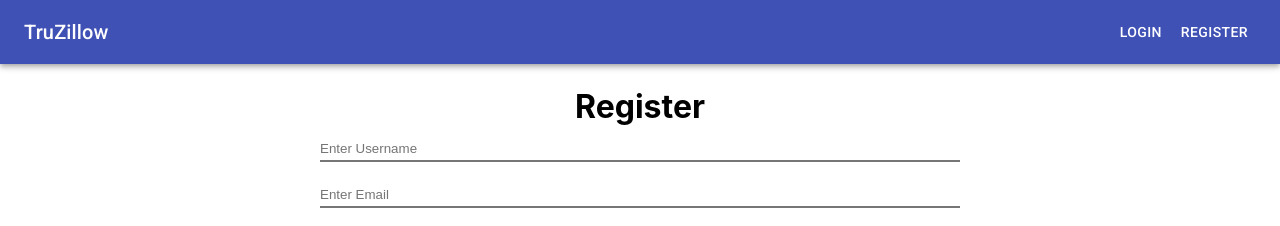
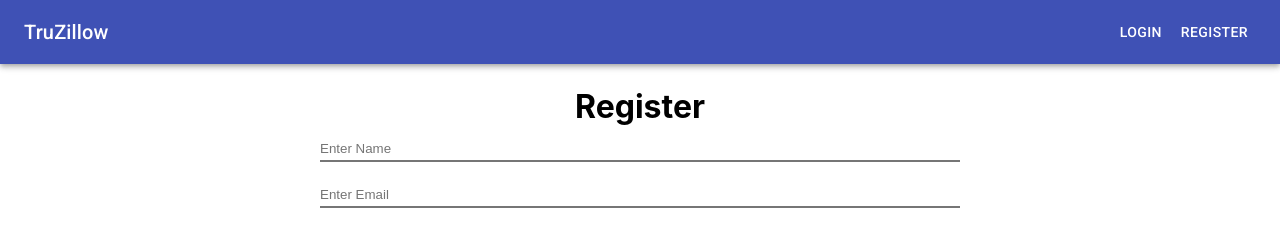
Before and after one commit to spaik11/realestate-fullstack, a React (Create React App) app in the folder client/: page /register in a window 1280 px wide. Shown: the top 226 px of the page. Built offline with nearby package versions, Linux system fonts and the light colour scheme.

Commit message:
fixed errors back to original state in register

```diff
--- a/client/src/components/Header/Header.js
+++ b/client/src/components/Header/Header.js
@@ -87,7 +87,7 @@ export default function Header(props) {
                       aria-haspopup="true"
                       onClick={handleClick}
                       style={{ color: "white", textDecoration: "none" }}>
-                      {`Hello, ${user.username.toUpperCase()}`}
+                      {`Welcome, ${user.name.toUpperCase()}`}
                     </Button>
                     <Menu
                       id="simple-menu"
--- a/client/src/components/Register/Register.js
+++ b/client/src/components/Register/Register.js
@@ -4,15 +4,15 @@ import "react-toastify/dist/ReactToastify.css";
 import InputGroup from "../shared/InputGroup";
 import ButtonGroup from "../shared/ButtonGroup";
 import validator from "validator";
-import { createUser, loginUser } from "../../lib/Helpers/AuthHelpers";
+import { createUser } from "../../lib/Helpers/AuthHelpers";
 import { Consumer } from "../Context/UserContext";
 import "./Register.css";
 
 export default function Register(props) {
   const [formSetting, setFormSetting] = useState({
-    username: {
-      name: "username",
-      placeholder: "Enter Username",
+    name: {
+      name: "name",
+      placeholder: "Enter Name",
       value: "",
       error: { message: "", noError: null },
     },
@@ -30,7 +30,7 @@ export default function Register(props) {
     },
   });
   const [validate, setValidate] = useState({
-    usernameError: {
+    nameError: {
       noError: true,
       message: "",
     },
@@ -47,20 +47,20 @@ export default function Register(props) {
 
   const checkInputValidation = (errorState, inputName, inputValue) => {
     switch (inputName) {
-      case "username":
-        let usernameValidator = validator.matches(
+      case "name":
+        let nameValidator = validator.matches(
           inputValue,
           /^[a-zA-Z0-9]{1,20}$/
         );
 
-        if (!usernameValidator) {
-          errorState.usernameError.message =
+        if (!nameValidator) {
+          errorState.nameError.message =
             "Cannot contain special characters and max length of 20 characters";
-          errorState.usernameError.noError = true;
+          errorState.nameError.noError = true;
           return errorState;
         } else {
-          errorState.usernameError.message = "";
-          errorState.usernameError.noError = false;
+          errorState.nameError.message = "";
+          errorState.nameError.noError = false;
           return errorState;
         }
 
@@ -112,7 +112,7 @@ export default function Register(props) {
       e.target.value
     );
 
-    inputForm["username"].error = isValidatedCheck.usernameError;
+    inputForm["name"].error = isValidatedCheck.nameError;
     inputForm["email"].error = isValidatedCheck.emailError;
     inputForm["password"].error = isValidatedCheck.passwordError;
 
@@ -132,33 +132,27 @@ export default function Register(props) {
     }
   };
 
-  const handleSubmit = async (e, dispatch) => {
+  const handleSubmit = async (e) => {
     e.preventDefault();
 
-    const { username, email, password } = formSetting;
+    const { name, email, password } = formSetting;
+    let randomCreditScore = Math.floor(Math.random() * (850 - 300 + 1) + 300);
 
     try {
       await createUser({
-        username: username.value,
+        name: name.value,
         email: email.value,
         password: password.value,
+        profile: {
+          creditScore: randomCreditScore,
+        },
       });
 
       let inputForm = {
         ...formSetting,
       };
 
-      let success = await loginUser({
-        email: email.value,
-        password: password.value,
-      });
-
-      dispatch({
-        type: "SUCCESS_SIGNED_IN",
-        payload: success.user,
-      });
-
-      inputForm["username"].value = "";
+      inputForm["name"].value = "";
       inputForm["email"].value = "";
       inputForm["password"].value = "";
 
@@ -166,7 +160,15 @@ export default function Register(props) {
         ...formSetting,
       });
 
-      props.history.push("/user-profile");
+      toast.success(`Congrats, Your Credit Score is ${randomCreditScore}`, {
+        position: "top-center",
+        autoClose: 5000,
+        hideProgressBar: false,
+        closeOnClick: true,
+        pauseOnHover: true,
+        draggable: true,
+        progress: undefined,
+      });
     } catch (err) {
       toast.error(err.message, {
         position: "top-center",
--- a/client/src/components/UserProfile/UserProfile.js
+++ b/client/src/components/UserProfile/UserProfile.js
@@ -120,7 +120,6 @@ export default function UserProfile() {
         profile: {
           address: address.value,
           phoneNumber: phoneNumber.value,
-          creditScore: Math.floor(Math.random() * (850 - 300 + 1) + 300),
         },
       });
 
@@ -195,8 +194,6 @@ export default function UserProfile() {
       <h1>Update Profile</h1>
       <form className="form" onSubmit={(e) => handleSubmit(e)}>
         {renderInput}
-        <input type="checkbox" id="credit" name="creditScore" value="" />
-        <label>I agree to the terms of service of a credit check</label>
         <br />
         <ButtonGroup
           buttonStyle="form-button"
--- a/client/src/components/shared/InputGroup.js
+++ b/client/src/components/shared/InputGroup.js
@@ -14,11 +14,14 @@ export default function InputGroup({
       <input
         type={type}
         name={name}
-        className={classnames("form-style")}
+        className={classnames("form-style", {
+          isvalid: error.noError === false ? true : false,
+        })}
         value={value}
         onChange={onChange}
         placeholder={placeholder}
       />
+      {error.noError && <div className="invalid-message">{error.message}</div>}
     </div>
   );
 }
```
